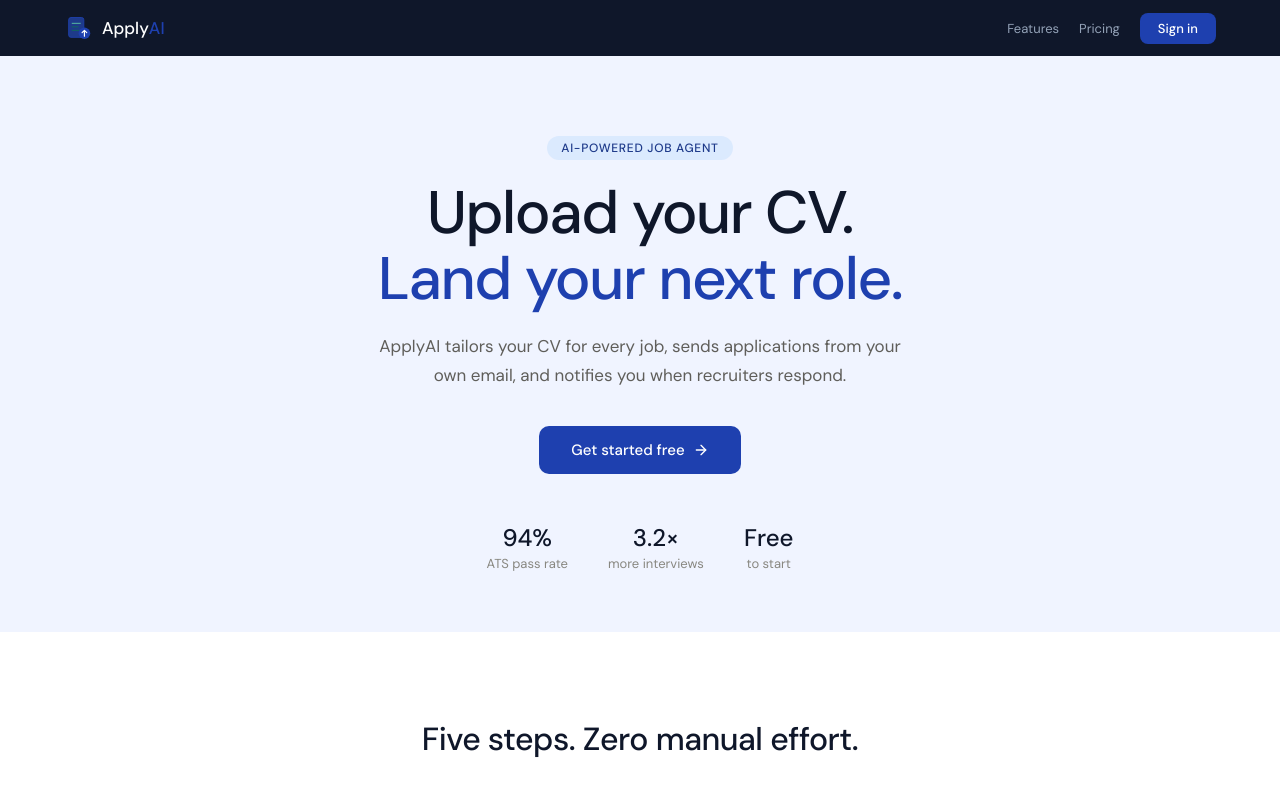
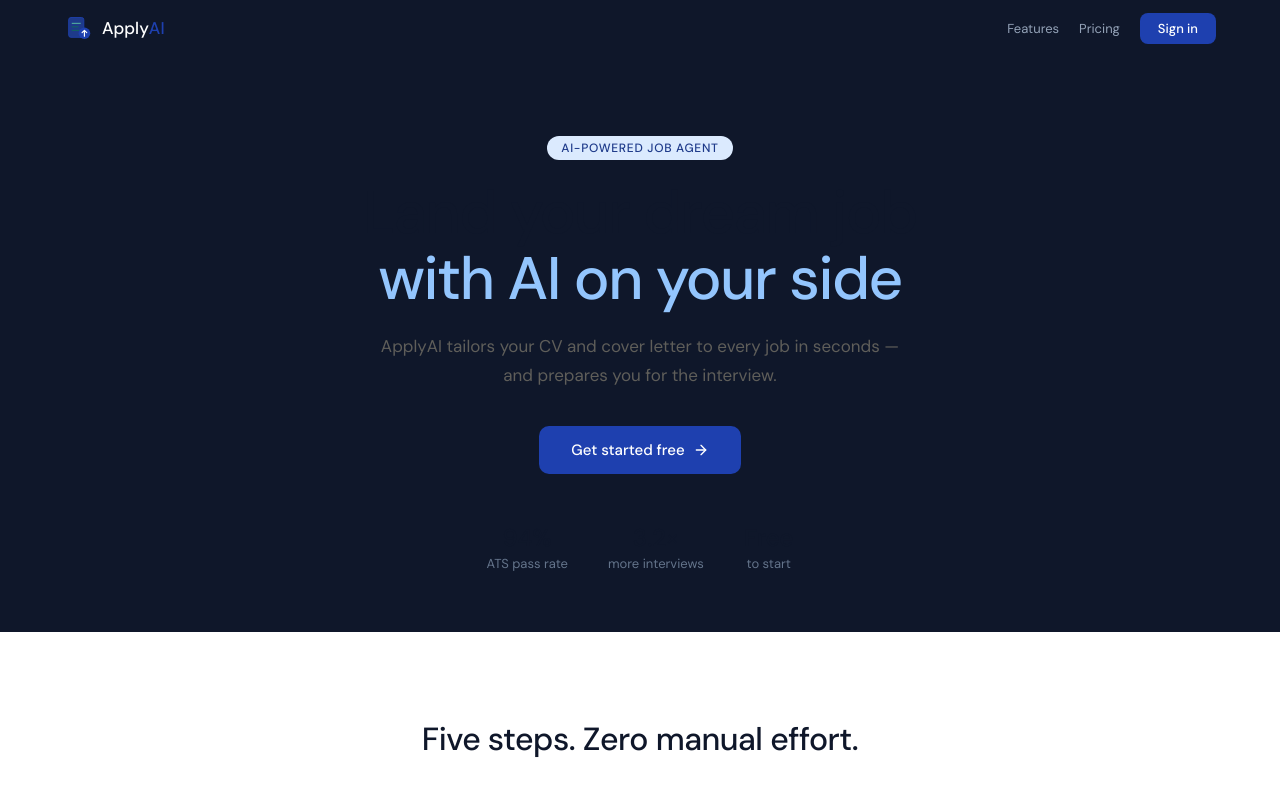
Before and after one commit to JulietChinenyeDuru/African-Entrepreneurship-main, a Next.js app: page / in a window 1280 px wide. Shown: the top 800 px of the page. Built offline with nearby package versions, Linux system fonts and the light colour scheme.

Commit message:
feat: apply dark navy hero to landing page

```diff
--- a/app/page.tsx
+++ b/app/page.tsx
@@ -74,15 +74,15 @@ export default function HomePage() {
       </nav>
 
       {/* HERO */}
-      <section style={{ padding: '80px 5vw 60px', maxWidth: 760, margin: '0 auto', textAlign: 'center' }}>
+      <section style={{ padding: '80px 5vw 60px', textAlign: 'center', background: '#0F172A' }}>
         <div style={{ display: 'inline-block', background: '#DBEAFE', color: '#1E3A8A', fontSize: 12, fontWeight: 500, padding: '4px 14px', borderRadius: 20, marginBottom: 20, letterSpacing: '0.06em' }}>
           AI-POWERED JOB AGENT
         </div>
         <h1 style={{ fontSize: 'clamp(36px, 6vw, 60px)', fontWeight: 500, lineHeight: 1.1, margin: '0 0 20px', letterSpacing: -1.5 }}>
-          Upload your CV.<br/><span style={{ color: '#1E40AF' }}>Land your next role.</span>
+          Land your dream job<br/><span style={{ color: '#93C5FD' }}>with AI on your side</span>
         </h1>
         <p style={{ fontSize: 17, color: '#5F5E5A', margin: '0 auto 36px', lineHeight: 1.7, maxWidth: 540 }}>
-          ApplyAI tailors your CV for every job, sends applications from your own email, and notifies you when recruiters respond.
+          ApplyAI tailors your CV and cover letter to every job in seconds — and prepares you for the interview.
         </p>
         <div style={{ display: 'flex', gap: 12, justifyContent: 'center', flexWrap: 'wrap' }}>
           <Link href="/auth" style={{ background: '#1E40AF', color: '#fff', padding: '14px 32px', borderRadius: 10, fontSize: 15, fontWeight: 500, textDecoration: 'none', display: 'inline-flex', alignItems: 'center', gap: 8 }}>
@@ -93,7 +93,7 @@ export default function HomePage() {
           {[['94%','ATS pass rate'],['3.2×','more interviews'],['Free','to start']].map(([n,l]) => (
             <div key={l} style={{ textAlign: 'center' }}>
               <div style={{ fontSize: 24, fontWeight: 500 }}>{n}</div>
-              <div style={{ fontSize: 13, color: '#888780', marginTop: 2 }}>{l}</div>
+              <div style={{ fontSize: 13, color: '#64748B', marginTop: 2 }}>{l}</div>
             </div>
           ))}
         </div>
```
